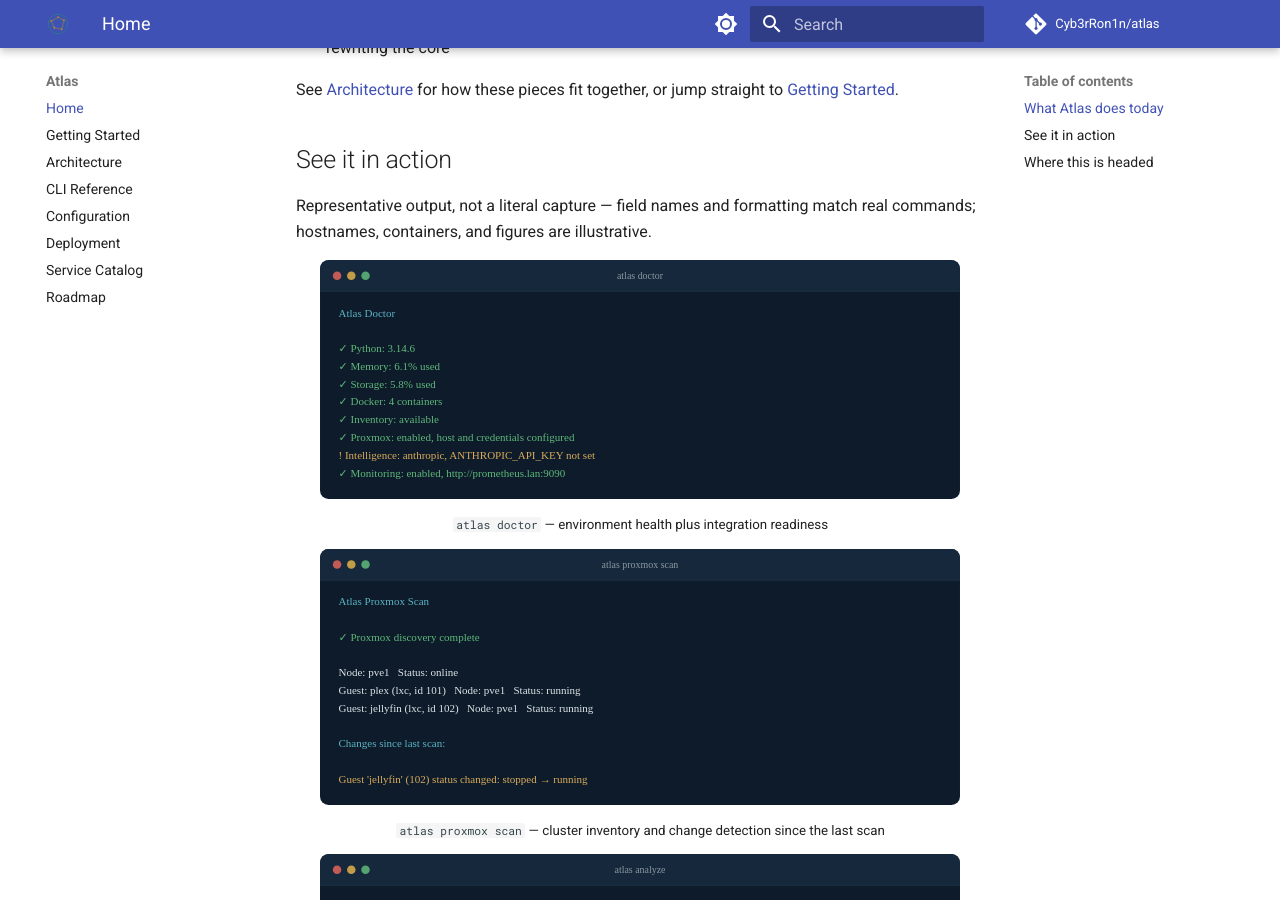
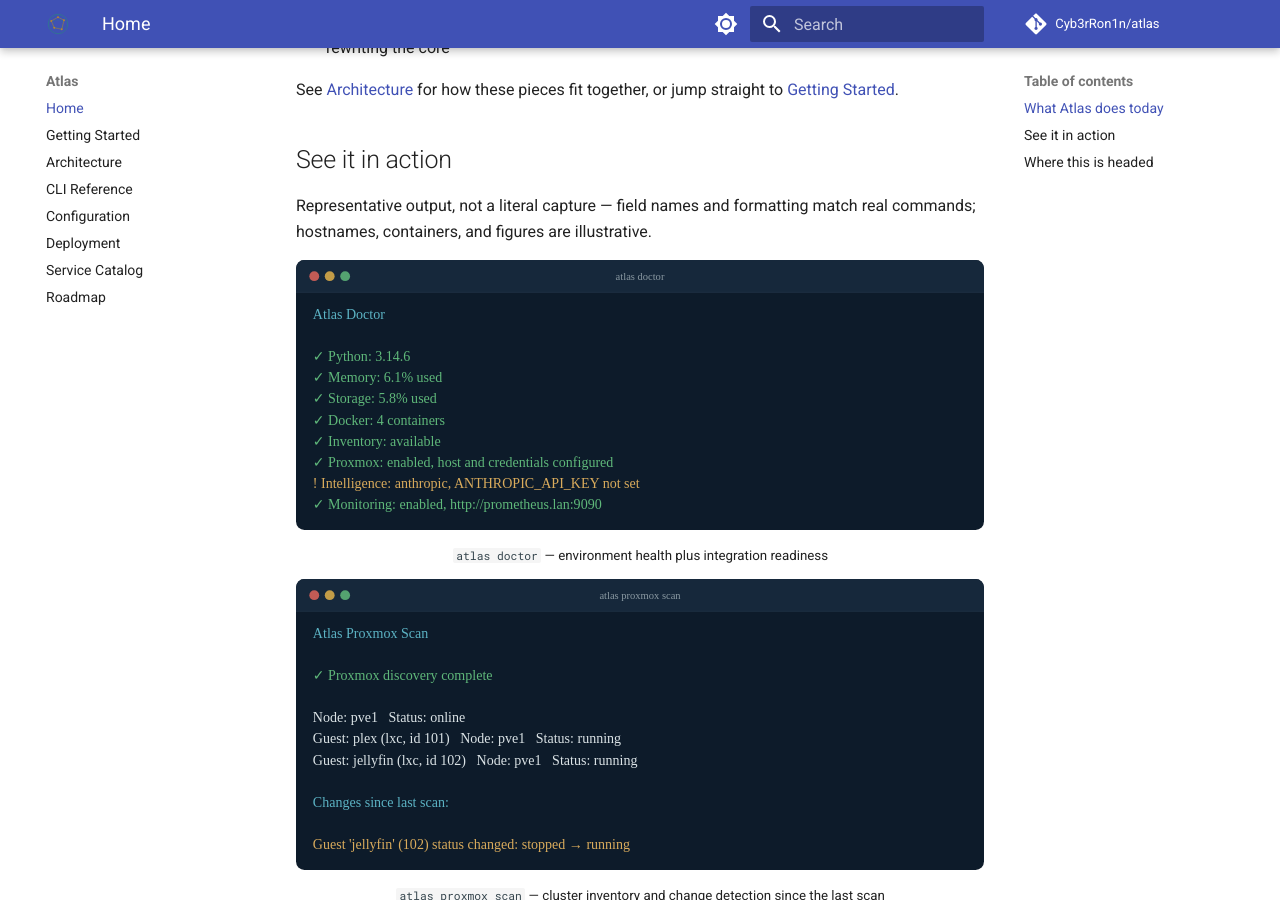
Before and after one commit to Cyb3rRon1n/atlas, an MkDocs documentation site: the page built from docs/index.md, in a window 1280 px wide and 900 px high, scrolled down 1132 px. Built offline with MkDocs 1.6.1 and Material for MkDocs 9.7.7, drawn with Linux system fonts in a browser that asks for light colours; comment, search, counter and statistics services are not loaded.

Commit message:
docs: make example-output screenshots larger and more legible
Bumped font size (15.5px -> 20px), tightened padding, widened the
canvas slightly to fit the larger text without overflow, and
displayed them larger in both README.md and docs/index.md (640px ->
820px) - they were too small to read comfortably at the previous size.

Co-Authored-By: Claude Sonnet 5 <noreply@anthropic.com>

```diff
--- a/docs/index.md
+++ b/docs/index.md
@@ -27,17 +27,17 @@ See [Architecture](architecture/index.md) for how these pieces fit together, or
 Representative output, not a literal capture — field names and formatting match real commands; hostnames, containers, and figures are illustrative.
 
 <p align="center">
-  <img src="images/screenshots/doctor.svg" alt="atlas doctor example output" style="max-width: 100%; width: 640px;"><br>
+  <img src="images/screenshots/doctor.svg" alt="atlas doctor example output" style="max-width: 100%; width: 820px;"><br>
   <sub><code>atlas doctor</code> — environment health plus integration readiness</sub>
 </p>
 
 <p align="center">
-  <img src="images/screenshots/proxmox-scan.svg" alt="atlas proxmox scan example output" style="max-width: 100%; width: 640px;"><br>
+  <img src="images/screenshots/proxmox-scan.svg" alt="atlas proxmox scan example output" style="max-width: 100%; width: 820px;"><br>
   <sub><code>atlas proxmox scan</code> — cluster inventory and change detection since the last scan</sub>
 </p>
 
 <p align="center">
-  <img src="images/screenshots/analyze.svg" alt="atlas analyze example output" style="max-width: 100%; width: 640px;"><br>
+  <img src="images/screenshots/analyze.svg" alt="atlas analyze example output" style="max-width: 100%; width: 820px;"><br>
   <sub><code>atlas analyze</code> — AI summary with a grounded, approval-gated action suggestion</sub>
 </p>
 
```
Also changed, not shown: README.md (+3 -3 lines), docs/images/screenshots/analyze.svg, docs/images/screenshots/doctor.svg, docs/images/screenshots/proxmox-scan.svg.
